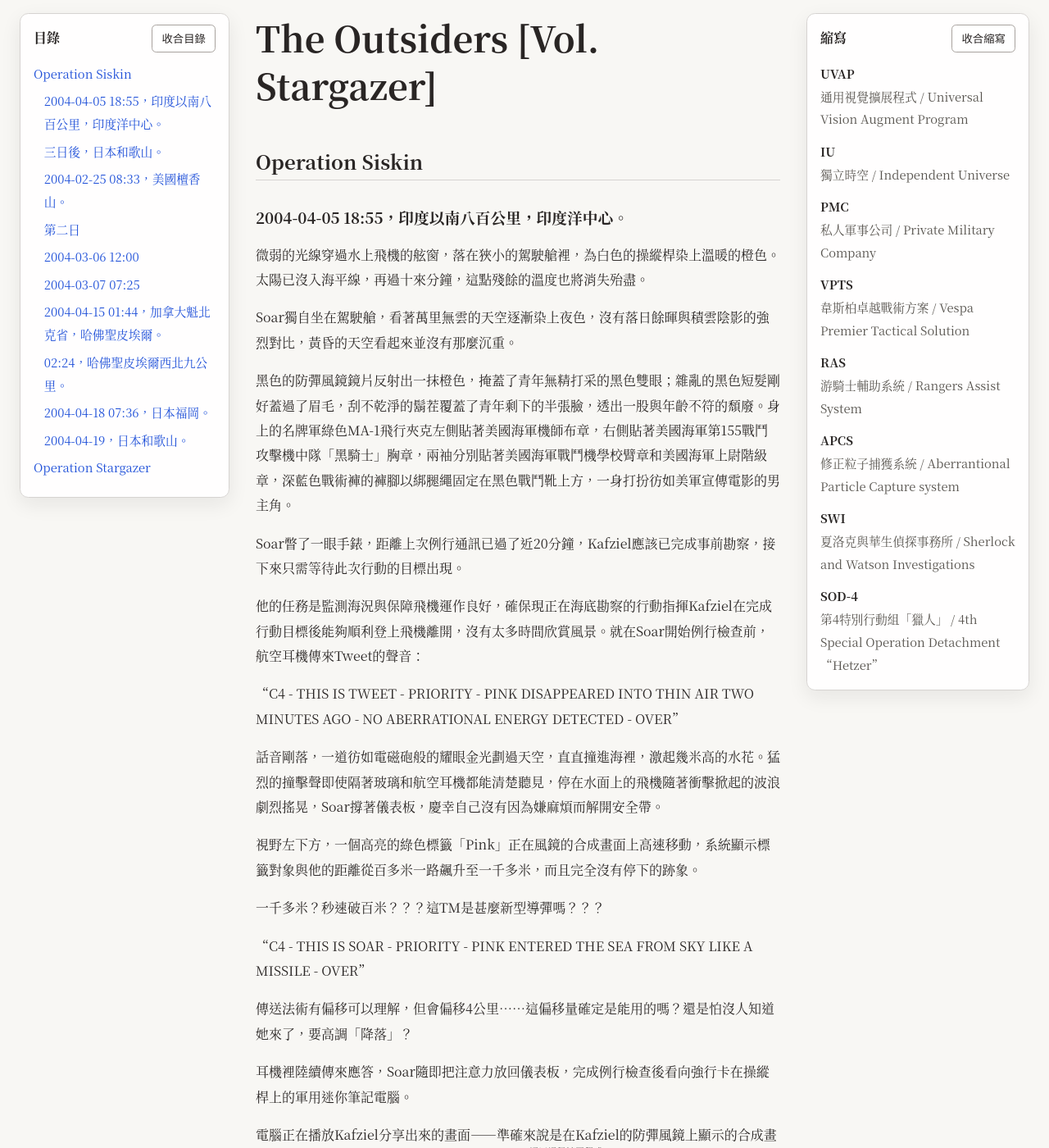
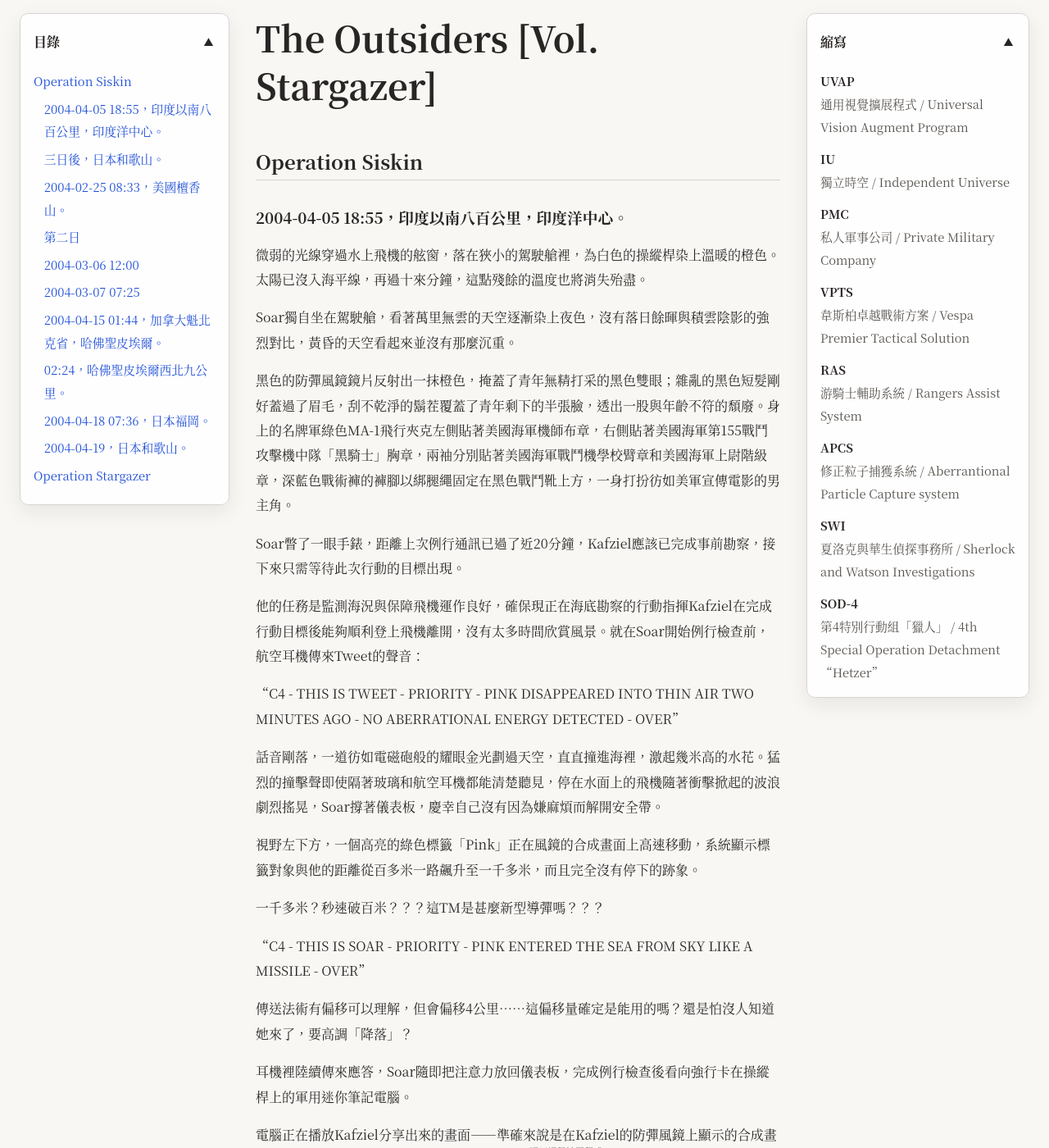
Before and after one commit to Heinz-Elio/story_main, a Jekyll site: the page built from index.md, in a window 1280 px wide and 1400 px high. Shown: the whole window at 82% size. Built offline with Jekyll 4.4.1, drawn with Linux system fonts in a browser that asks for light colours.

Commit message:
Use sidebar labels as collapse buttons with arrows.
Co-authored-by: Cursor <cursoragent@cursor.com>

```diff
--- a/_layouts/default.html
+++ b/_layouts/default.html
@@ -16,15 +16,16 @@
         aria-label="文章目錄"
       >
         <header class="sidebar-header">
-          <strong>目錄</strong>
           <button
             id="toc-toggle"
             class="sidebar-toggle"
             type="button"
             aria-controls="toc-sidebar-content"
             aria-expanded="true"
+            aria-label="收合目錄"
           >
-            收合目錄
+            <span class="sidebar-toggle-label">目錄</span>
+            <span class="sidebar-toggle-icon" aria-hidden="true"></span>
           </button>
         </header>
         <div id="toc-sidebar-content" class="sidebar-content">
@@ -42,15 +43,16 @@
         aria-label="縮寫提示"
       >
         <header class="sidebar-header">
-          <strong>縮寫</strong>
           <button
             id="glossary-toggle"
             class="sidebar-toggle"
             type="button"
             aria-controls="glossary-sidebar-content"
             aria-expanded="true"
+            aria-label="收合縮寫"
           >
-            收合縮寫
+            <span class="sidebar-toggle-label">縮寫</span>
+            <span class="sidebar-toggle-icon" aria-hidden="true"></span>
           </button>
         </header>
         <div id="glossary-sidebar-content" class="sidebar-content">
--- a/assets/css/site.css
+++ b/assets/css/site.css
@@ -174,25 +174,42 @@ a {
 }
 
 .sidebar-header {
+  display: block;
+}
+
+.sidebar-toggle {
   display: flex;
   align-items: center;
   justify-content: space-between;
-  gap: 0.5rem;
-}
-
-.sidebar-toggle {
-  flex: none;
-  padding: 0.4rem 0.7rem;
-  color: #292524;
-  background: #fff;
-  border: 1px solid #a8a29e;
-  border-radius: 0.35rem;
+  width: 100%;
+  padding: 0.4rem 0.15rem 0.4rem 0;
+  color: inherit;
+  font: inherit;
+  font-weight: 700;
+  text-align: left;
+  background: transparent;
+  border: 0;
   cursor: pointer;
 }
 
 .sidebar-toggle:hover,
 .sidebar-toggle:focus-visible {
-  background: #f5f5f4;
+  background: transparent;
+}
+
+.sidebar-toggle:focus-visible {
+  outline: 2px solid #93c5fd;
+  outline-offset: 0.2rem;
+}
+
+.sidebar-toggle-icon::before {
+  content: "▼";
+  font-size: 0.75em;
+  line-height: 1;
+}
+
+.sidebar-toggle[aria-expanded="true"] .sidebar-toggle-icon::before {
+  content: "▲";
 }
 
 .sidebar-content {
@@ -248,14 +265,6 @@ a {
   font-size: 0.9rem;
 }
 
-.reading-sidebar.is-collapsed .sidebar-header {
-  justify-content: flex-end;
-}
-
-.reading-sidebar.is-collapsed .sidebar-header > strong {
-  display: none;
-}
-
 @media (max-width: 800px) {
   .site-shell {
     display: block;
@@ -304,6 +313,6 @@ a {
   }
 
   .reading-sidebar.is-collapsed .sidebar-toggle {
-    padding: 0.35rem 0.55rem;
+    padding: 0.35rem 0.15rem 0.35rem 0;
   }
 }
--- a/assets/js/site.js
+++ b/assets/js/site.js
@@ -31,9 +31,10 @@
   function setSidebarCollapsed(config, collapsed, persist) {
     config.sidebar.classList.toggle("is-collapsed", collapsed);
     config.toggle.setAttribute("aria-expanded", String(!collapsed));
-    config.toggle.textContent = collapsed
-      ? `展開${config.name}`
-      : `收合${config.name}`;
+    config.toggle.setAttribute(
+      "aria-label",
+      collapsed ? `展開${config.name}` : `收合${config.name}`,
+    );
     config.content.hidden = collapsed;
 
     if (persist) {
```
